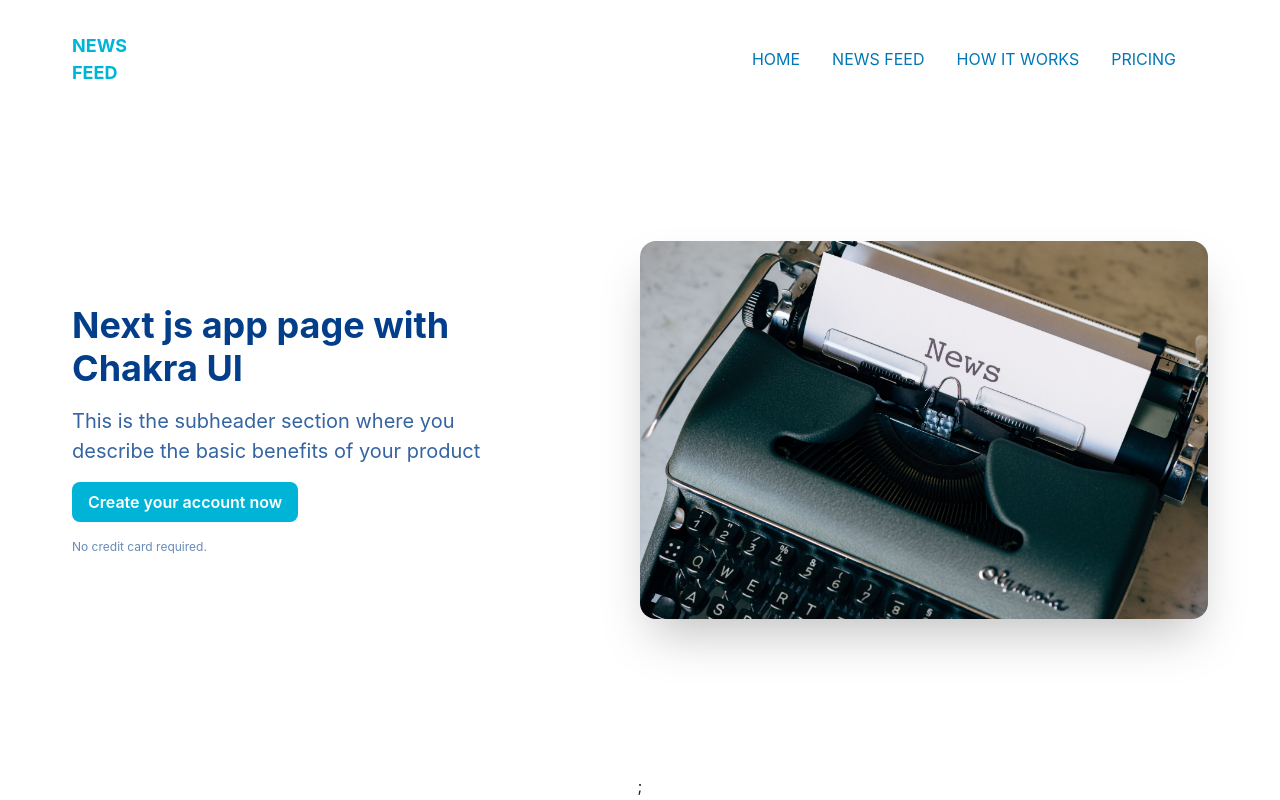
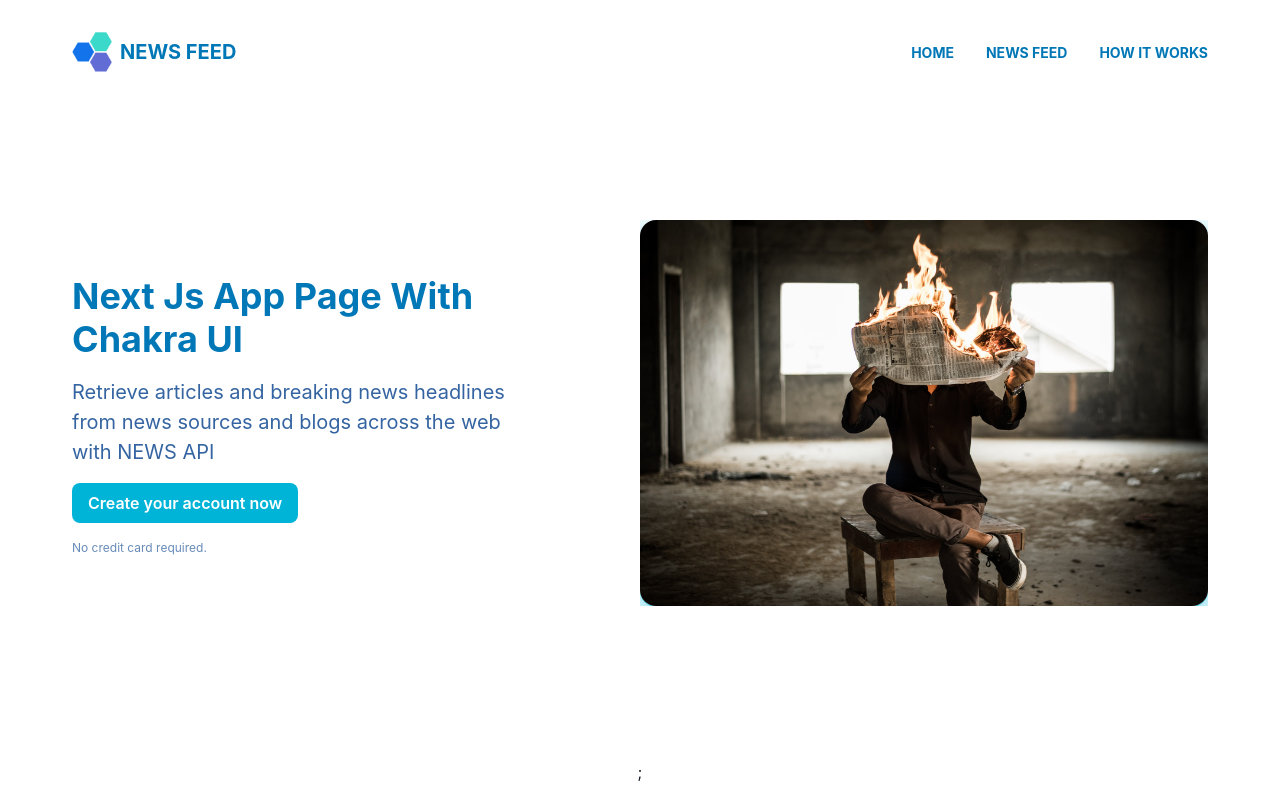
Before and after one commit to manitu85/beyond-news, a Next.js app: page / in a window 1280 px wide. Built offline with nearby package versions, Linux system fonts and the light colour scheme.

Commit message:
completed home page

```diff
--- a/components/Header.js
+++ b/components/Header.js
@@ -23,11 +23,13 @@ const Header = (props) => {
       color={['white', 'white', 'primary.700', 'primary.700']}
       {...props}
     >
-      <Flex align="center">
-        <Logo
-          w="100px"
-          color={['white', 'white', 'primary.500', 'primary.500']}
-        />
+      <Flex align="center" cursor="pointer">
+        <NextLink href="/">
+          <Logo
+            w="auto"
+            color={['white', 'white', 'primary.700', 'primary.700']}
+          />
+        </NextLink>
       </Flex>
 
       <Box display={{ base: 'block', md: 'none' }} onClick={toggleMenu}>
@@ -39,6 +41,7 @@ const Header = (props) => {
         flexBasis={{ base: '100%', md: 'auto' }}
       >
         <Flex
+          as="ul"
           align="center"
           justify={['center', 'space-between', 'flex-end', 'flex-end']}
           direction={['column', 'row', 'row', 'row']}
@@ -46,28 +49,35 @@ const Header = (props) => {
         >
           <NavLink href="/" name="home" />
           <NavLink href="/news" name="news feed" />
-          <NavLink href="/how" name="How It works" />
-          <NavLink href="/pricing" name="pricing" />
+          <NavLink href="/how" name="How It works" isLast />
         </Flex>
       </Box>
     </Flex>
   );
 };
 
-export default Header;
-
 function NavLink({ href = '/', name, isLast, ...rest }) {
   // Must add passHref to Link from chakra-ui
   return (
     <Text
+      as="li"
       mb={{ base: isLast ? 0 : 8, sm: 0 }}
       mr={{ base: 0, sm: isLast ? 0 : 8 }}
       display="block"
+      fontWeight="bold"
+      fontSize="14px"
       {...rest}
     >
       <NextLink href={href} passHref>
-        <Link>{name}</Link>
+        <Link
+          _hover={{ decoration: 'none', color: 'primary.500' }}
+          _active={{ color: 'primary.500' }}
+        >
+          {name}
+        </Link>
       </NextLink>
     </Text>
   );
 }
+
+export default Header;
--- a/components/Hero.js
+++ b/components/Hero.js
@@ -1,5 +1,8 @@
 import React from 'react';
+import NextImage from 'next/image';
 import PropTypes from 'prop-types';
+import { chakra } from '@chakra-ui/react';
+import styled from '@emotion/styled';
 import {
   Box,
   Button,
@@ -19,6 +22,7 @@ export default function Hero({
   ...rest
 }) {
   return (
+    <>
       <Flex
         align="center"
         justify={{ base: 'center', md: 'space-around', xl: 'space-between' }}
@@ -37,8 +41,9 @@ export default function Hero({
           <Heading
             as="h1"
             size="xl"
+            textTransform="capitalize"
             fontWeight="bold"
-          color="primary.800"
+            color="primary.700"
             textAlign={['center', 'center', 'left', 'left']}
           >
             {title}
@@ -74,13 +79,41 @@ export default function Hero({
             No credit card required.
           </Text>
         </Stack>
-      <Box w={{ base: '80%', sm: '60%', md: '50%' }} mb={{ base: 12, md: 0 }}>
+        <Box
+          w={{ base: '80%', sm: '60%', md: '50%' }}
+          mb={{ base: 12, md: 0 }}
+          sx={{ '> div ': { overflow: 'visible !important' } }}
+        >
           {/* TODO: Make this change every X secs */}
-        <Image src={image} size="100%" rounded="1rem" shadow="2xl" />
+          <StyledImage
+            src={image}
+            layout="intrinsic"
+            width={700}
+            height={475}
+            quality={100}
+          />
         </Box>
       </Flex>
+    </>
   );
 }
+
+const HeroImage = chakra(NextImage, {
+  baseStyle: {
+    maxH: 120,
+    maxW: 120,
+    rounded: '1rem'
+  },
+  shouldForwardProp: (prop) =>
+    ['width', 'height', 'src', 'alt', 'quality'].includes(prop)
+});
+
+const StyledImage = styled(HeroImage)`
+  box-shadow: rgba(0, 180, 216, 0.6) 0px 1px 0px,
+    rgba(72, 202, 228, 0.5) 0px 8px 24px, rgba(72, 202, 228, 0.4) 0px 16px 48px;
+  /* box-shadow: rgba(0, 180, 216, 0.2) 5px 5px, rgba(72, 202, 228, 0.2) 10px 10px,
+    rgba(144, 239, 255, 0.2) 15px 15px; */
+`;
 
 Hero.propTypes = {
   title: PropTypes.string,
@@ -93,10 +126,9 @@ Hero.propTypes = {
 Hero.defaultProps = {
   title: 'Next js app page with Chakra UI',
   subtitle:
-    'This is the subheader section where you describe the basic benefits of your product',
-  // image: 'https://source.unsplash.com/collection/404339/800x600',
-  // image: '/news.jpg',
-  image: '/machine.jpg',
+    'Retrieve articles and breaking news headlines from news sources and blogs across the web with NEWS API',
+  image: '/news.jpg',
+  // image: '/machine.jpg',
   ctaText: 'Create your account now',
   ctaLink: '/signup'
 };
--- a/components/Logo.js
+++ b/components/Logo.js
@@ -1,12 +1,13 @@
 import React from 'react';
-import { Box, Text } from '@chakra-ui/react';
+import { Flex, Text, Image } from '@chakra-ui/react';
 
 export default function Logo(props) {
   return (
-    <Box {...props}>
-      <Text fontSize="lg" fontWeight="bold">
+    <Flex align="center" {...props}>
+      <Image src="/logo.png" w="40px" h="40px" mr={2} />
+      <Text fontSize="xl" fontWeight="bold">
         News Feed
       </Text>
-    </Box>
+    </Flex>
   );
 }
--- a/pages/_app.js
+++ b/pages/_app.js
@@ -1,14 +1,14 @@
 import React from 'react';
 import { ChakraProvider } from '@chakra-ui/react';
-import Layout from '@/components/Layout';
+import PageLayout from '@/components/Layout';
 import customTheme from 'utils/theme';
 
 function MyApp({ Component, pageProps }) {
   return (
     <ChakraProvider theme={customTheme}>
-      <Layout>
+      <PageLayout>
         <Component {...pageProps} />;
-      </Layout>
+      </PageLayout>
     </ChakraProvider>
   );
 }
```
Also changed, not shown: pages/how.js (added, +11 -0 lines), pages/news.js (added, +11 -0 lines), public/logo.png (added). Lines whose indentation alone changed are shown as unchanged.
